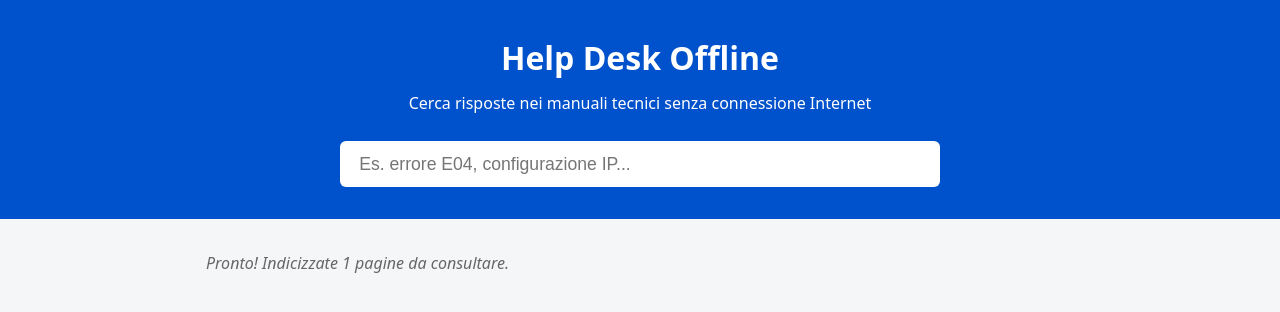
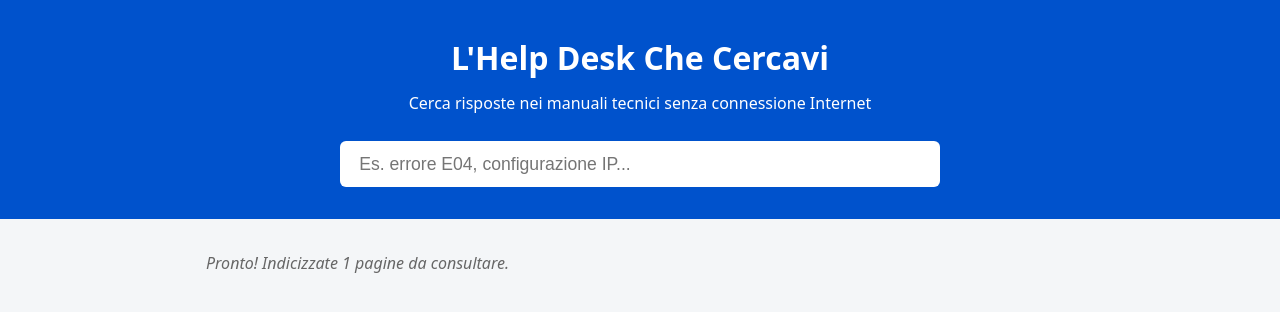
Before and after one commit to Hammers83/Help_Desk_G, a plain HTML site: page index.html in a window 1280 px wide. Drawn offline with nearby package versions, Linux system fonts and the light colour scheme.

Commit message:
Update title and header text in index.html

```diff
--- a/index.html
+++ b/index.html
@@ -3,7 +3,7 @@
 <head>
   <meta charset="UTF-8">
   <meta name="viewport" content="width=device-width, initial-scale=1.0">
-  <title>Help Desk Offline - Manuali</title>
+  <title>L'Help Desk Che Cercavi</title>
   <link rel="stylesheet" href="assets/css/style.css">
   <!-- FlexSearch per la ricerca locale -->
   <script src="https://cdn.jsdelivr.net/npm/flexsearch@0.7.31/dist/flexsearch.bundle.min.js"></script>
@@ -11,7 +11,7 @@
 <body>
 
   <header>
-    <h1>Help Desk Offline</h1>
+    <h1>L'Help Desk Che Cercavi</h1>
     <p>Cerca risposte nei manuali tecnici senza connessione Internet</p>
     <div class="search-box">
       <input type="text" id="searchInput" placeholder="Es. errore E04, configurazione IP..." disabled>
```
